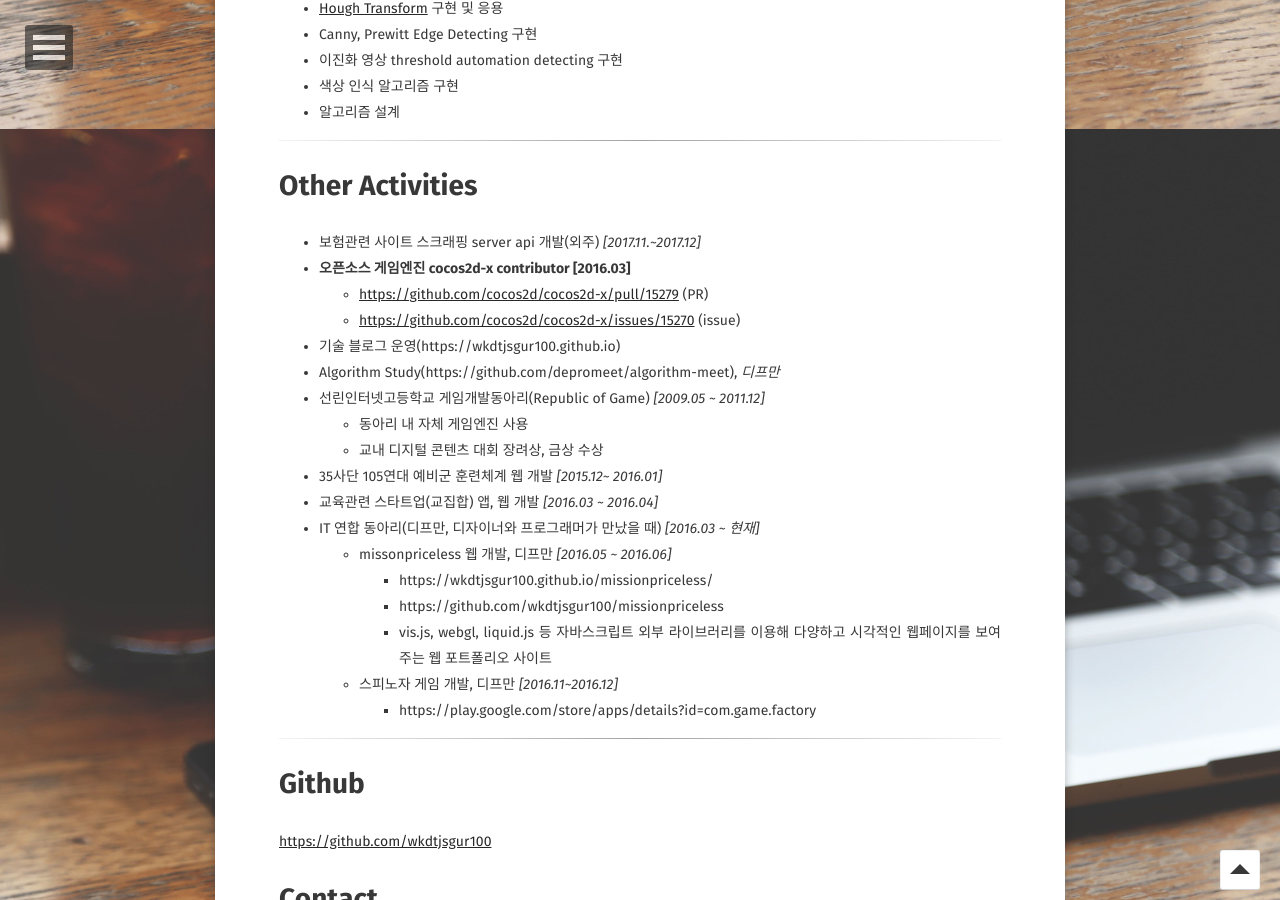
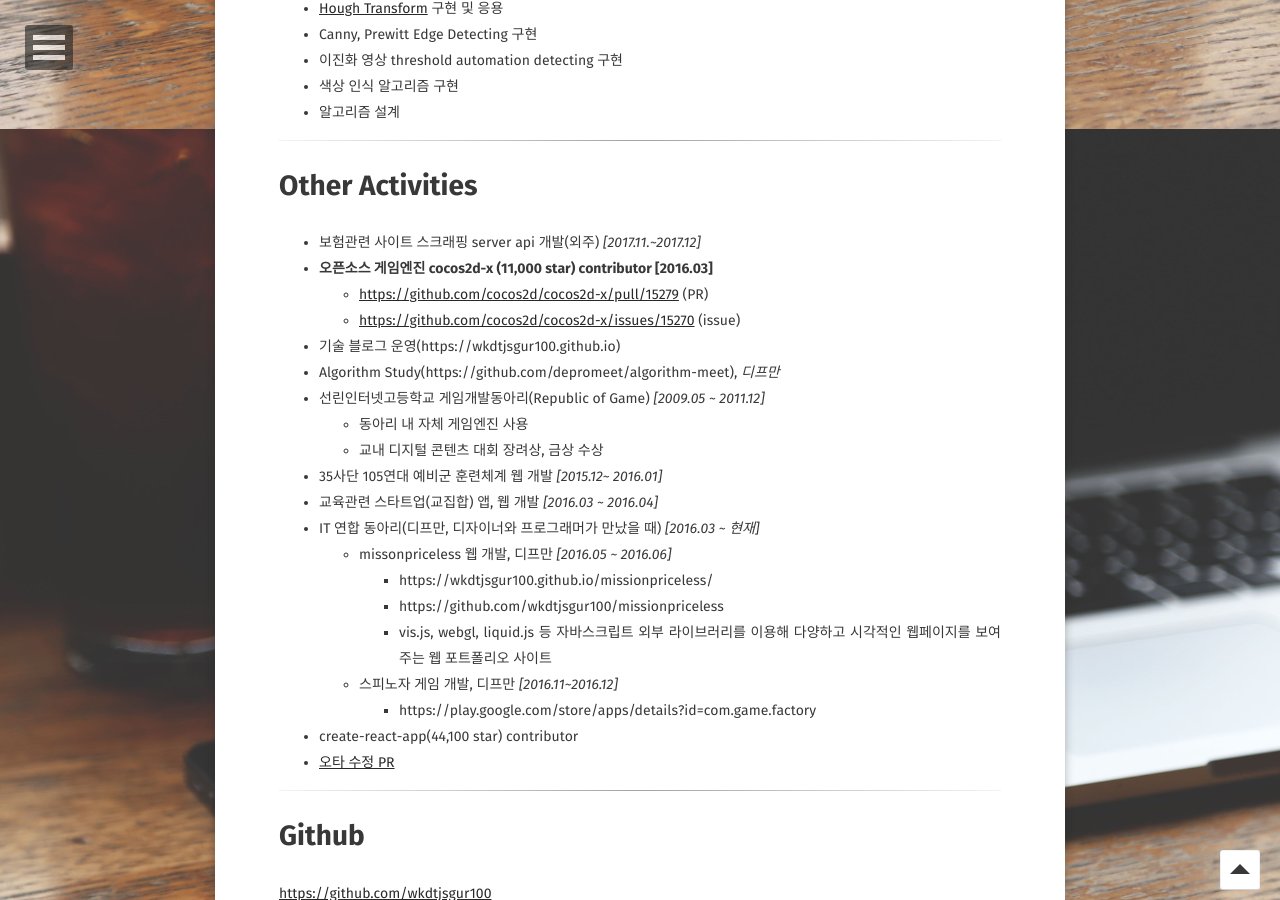
Before and after one commit to wkdtjsgur100/wkdtjsgur100.github.io, a Jekyll site: the page built from about/index.md, in a window 1280 px wide and 900 px high, scrolled down 4371 px. Built offline with Jekyll 4.4.1, drawn with Linux system fonts in a browser that asks for light colours; some web fonts are replaced.

Commit message:
about fixed

```diff
--- a/about/index.md
+++ b/about/index.md
@@ -165,7 +165,7 @@ KAIST SOC Robot War(http://www.socrobotwar.org/) 대회에서
 
 # Other Activities
 - 보험관련 사이트 스크래핑 server api 개발(외주) *[2017.11.~2017.12]*
-- **오픈소스 게임엔진 cocos2d-x contributor [2016.03]**
+- **오픈소스 게임엔진 cocos2d-x (11,000 star) contributor [2016.03]**
     - [https://github.com/cocos2d/cocos2d-x/pull/15279](https://github.com/cocos2d/cocos2d-x/pull/15279) (PR)
     - [https://github.com/cocos2d/cocos2d-x/issues/15270](https://github.com/cocos2d/cocos2d-x/issues/15270) (issue)
 - 기술 블로그 운영(https://wkdtjsgur100.github.io)
@@ -182,6 +182,8 @@ KAIST SOC Robot War(http://www.socrobotwar.org/) 대회에서
         - vis.js, webgl, liquid.js 등 자바스크립트 외부 라이브러리를 이용해 다양하고 시각적인 웹페이지를 보여주는 웹 포트폴리오 사이트
     - 스피노자 게임 개발, 디프만 *[2016.11~2016.12]*
         - https://play.google.com/store/apps/details?id=com.game.factory
+- create-react-app(44,100 star) contributor
+ - [오타 수정 PR](https://github.com/facebook/create-react-app/pull/3468)
 
 <hr>
 
```
